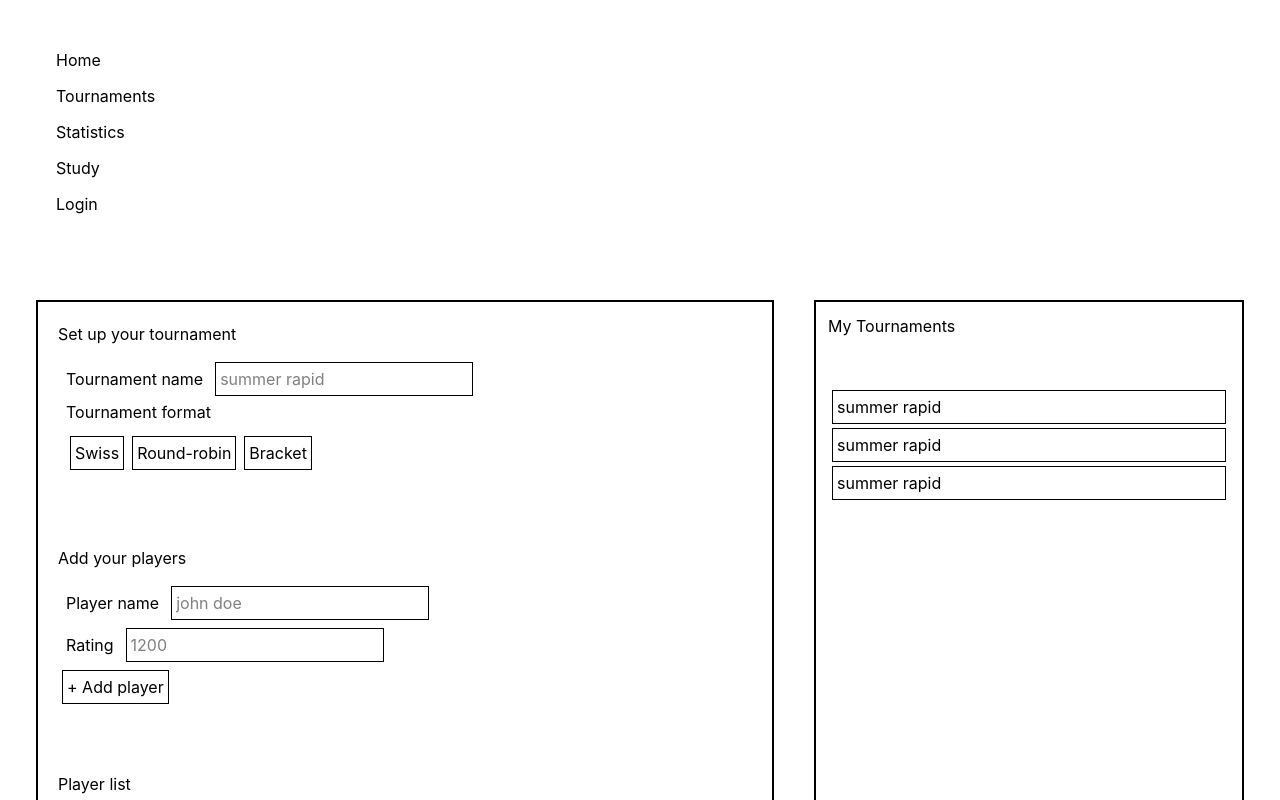
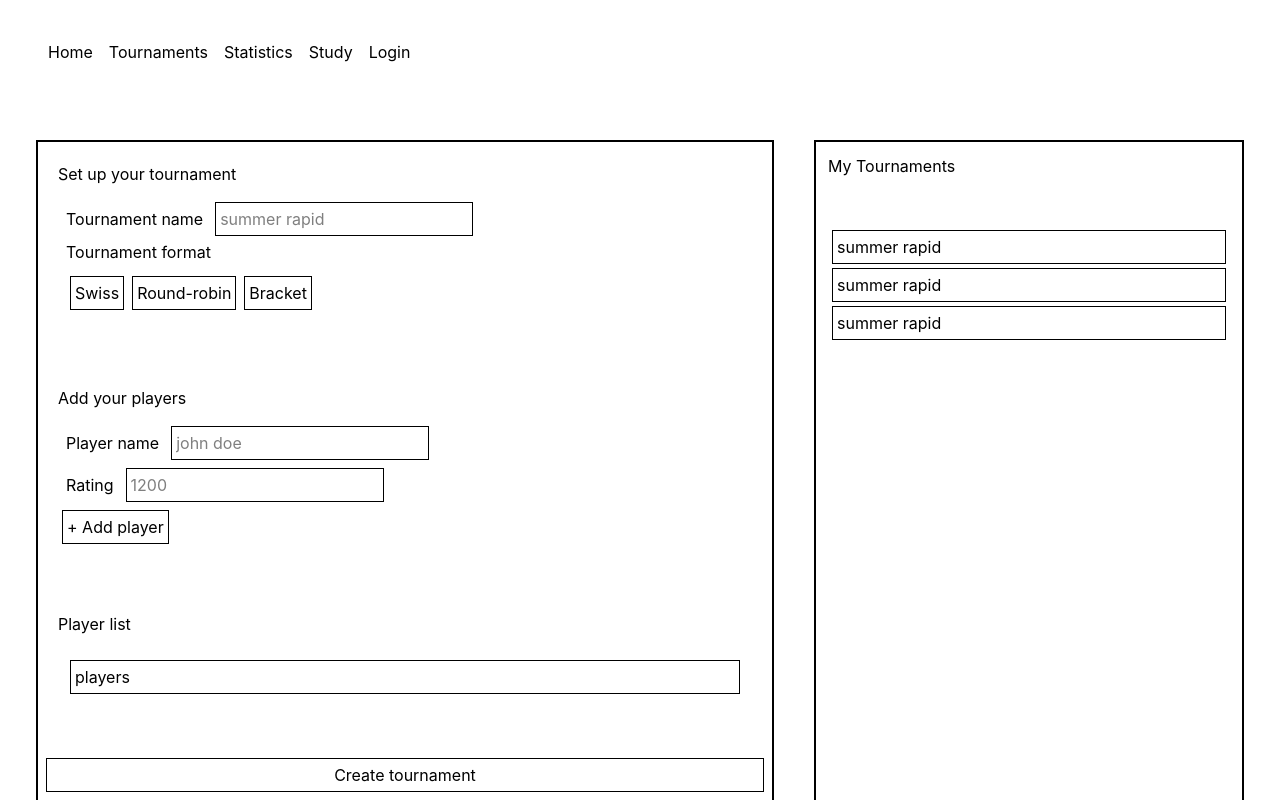
Before and after one commit to Richard-M-Sullivan/sullivan-system-chess, a Next.js app in the folder chess-rizz/: page /tournaments in a window 1280 px wide. Shown: the top 800 px of the page. Built offline with nearby package versions, Linux system fonts and the light colour scheme.

Commit message:
feat: moved navigation into nav component

```diff
--- a/chess-rizz/app/layout.tsx
+++ b/chess-rizz/app/layout.tsx
@@ -1,7 +1,9 @@
 import type { Metadata } from "next";
+import Link from "next/link";
+
 import "./globals.css";
 
-import Link from "next/link";
+import Nav from "@/components/nav";
 
 export const metadata: Metadata = {
   title: "Chess Rizz",
@@ -15,17 +17,16 @@ export default function RootLayout({ children }: LayoutProps<"/">) {
     >
       <body className="min-h-full flex flex-col gap-8">
 
-        <header>
-        <nav>
-            <ul>
-              <li><Link href="/">Home</Link></li>
-              <li><Link href="/tournaments">Tournaments</Link></li>
-              <li><Link href="/statistics">Statistics</Link></li>
-              <li><Link href="/study">Study</Link></li>
-              <li><Link href="/login">Login</Link></li>
-            </ul>
-          </nav>
-        </header>
+        <Nav
+            links={[
+                {url:"/"           , text:"Home"       },
+                {url:"/tournaments", text:"Tournaments"},
+                {url:"/statistics" , text:"Statistics" },
+                {url:"/study"      , text:"Study"      },
+                {url:"/login"      , text:"Login"      },
+            ]}
+        />
+
         <main>
           {children}
         </main>
--- /dev/null
+++ b/chess-rizz/components/nav.tsx
@@ -0,0 +1,13 @@
+import Link from 'next/link';
+
+export default function Nav({links,}) {
+    return (
+        <header>
+            <nav>
+                <ul>
+                    {links.map( link => ( <Link key={link.text} href={link.url}>{link.text}</Link> ))}
+                </ul>
+            </nav>
+        </header>
+    );
+}
```
